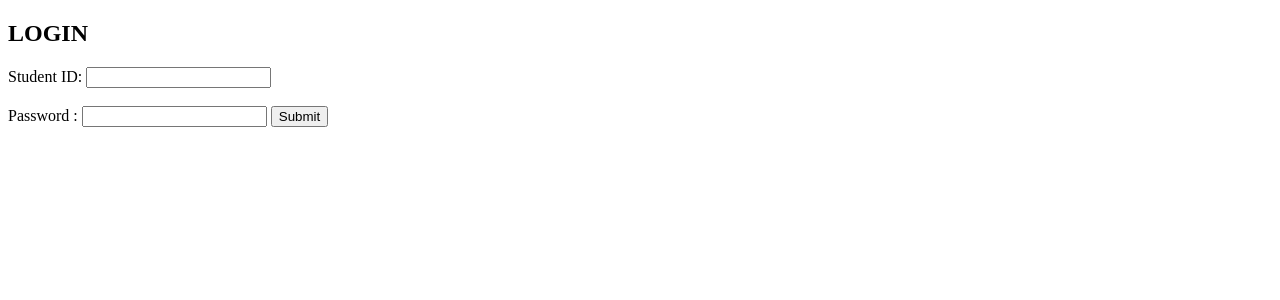
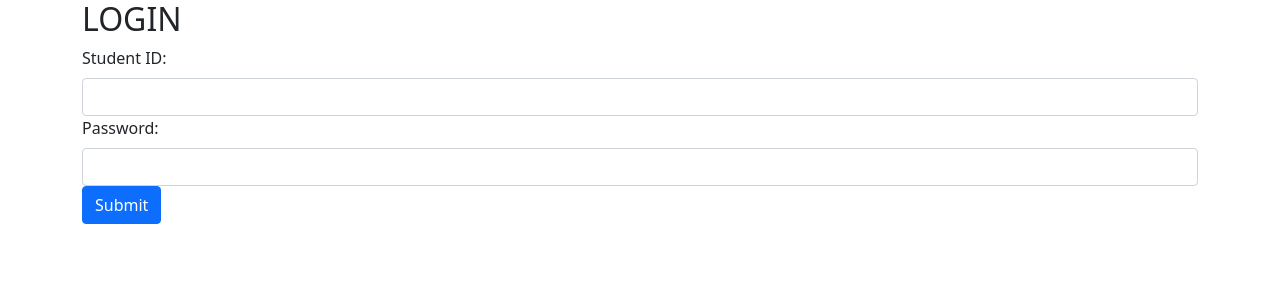
Before and after one commit to tranquynhanh246/tranquynhanh246.github.io, a PHP site: page / in a window 1280 px wide. Shown: the top 300 px of the page. Run offline with PHP 8.4, Linux system fonts and the light colour scheme.

Commit message:
index.php

```diff
--- a/BTTH02/index.php
+++ b/BTTH02/index.php
@@ -2,19 +2,22 @@
 <html>
 <head>
     <title> LOGIN </title>
+    <link rel="stylesheet" href="https://cdn.jsdelivr.net/npm/bootstrap@5.1.0/dist/css/bootstrap.min.css">
 </head>
 <body>
-    <h2> LOGIN </h2>
-    <form action="login.php" method="POST">
-        <label for="student_id"> Student ID: </label>
-        <input type="text" id="student_id" name="student_id" required>
-        <br>
-        <br>
-
-        <label for="password"> Password :</label>
-        <input type="password" id="password" name="password" required>
-
-        <input type="submit" value="Submit">
-    </form>
+    <div class="container">
+        <h2> LOGIN </h2>
+        <form method="post" action="process_login.php">
+            <div class="id">
+                <label for="student_id" class="form-label"> Student ID: </label>
+                <input type="text" class="form-control" id="student_id" name="student_id" required>
+            </div>
+            <div class="password">
+                <label for="password" class="form-label"> Password: </label>
+                <input type="password" class="form-control" id="password" name="password" required>
+            </div>
+            <button type="submit" class="btn btn-primary"> Submit </button>
+        </form>
+    </div>
 </body>
 </html>
```
